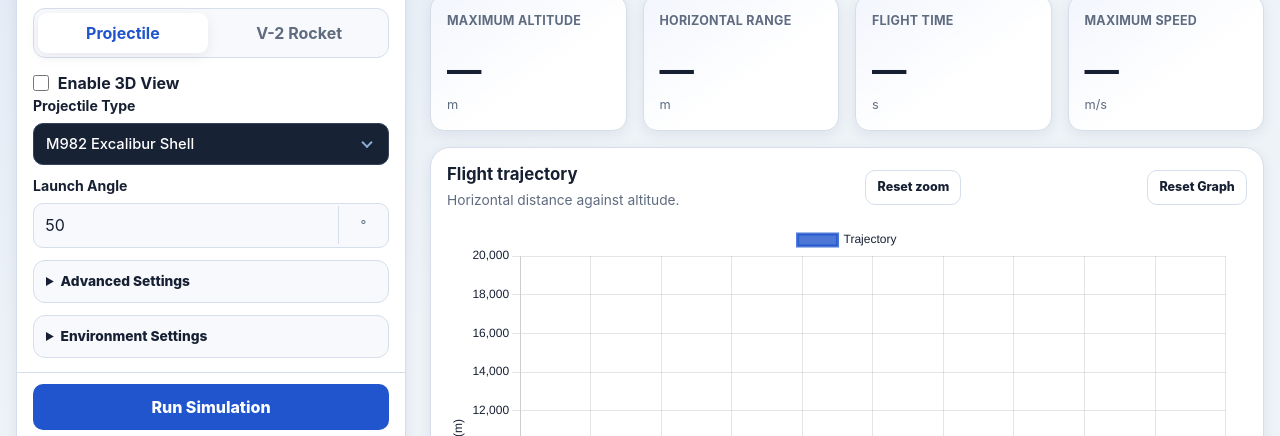
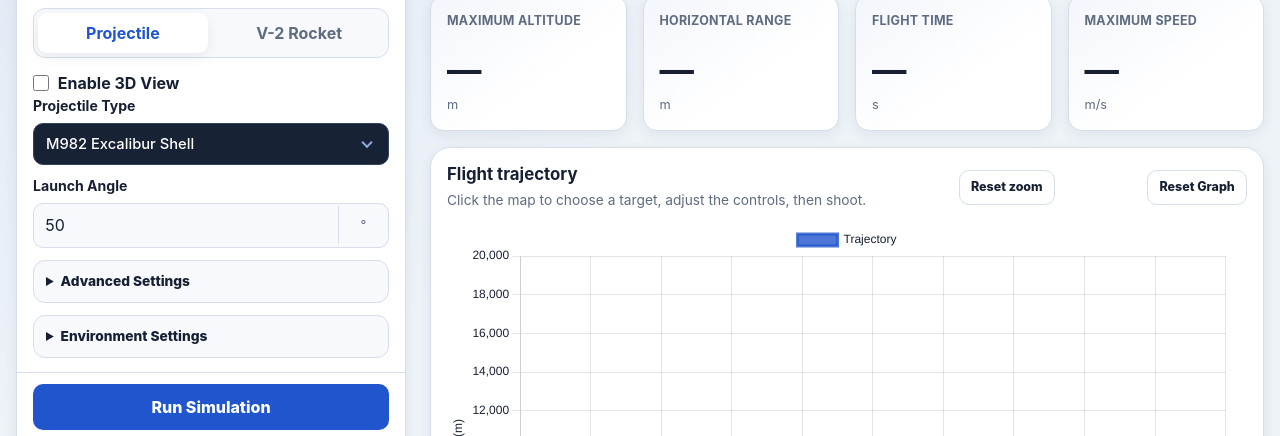
Before and after one commit to JohnPham69/Trajectory_simulation, a plain HTML site: page index.html in a window 1280 px wide. Shown: the part 320-756 px from the top of the page. Drawn offline with nearby package versions, Linux system fonts and the light colour scheme; some packages are replaced by stand-ins of ours; a script that the page names is missing.

Commit message:
Add files via upload

```diff
--- a/index.html
+++ b/index.html
@@ -401,7 +401,7 @@
         <div class="chart-heading">
           <div>
             <h3>Flight trajectory</h3>
-            <p>Horizontal distance against altitude.</p>
+            <p>Click the map to choose a target, adjust the controls, then shoot.</p>
           </div>
 
           <button class="chart-reset-button secondary-button" type="button" data-chart="trajectory">
```
Also changed, not shown: style.css (line endings or trailing spaces).
